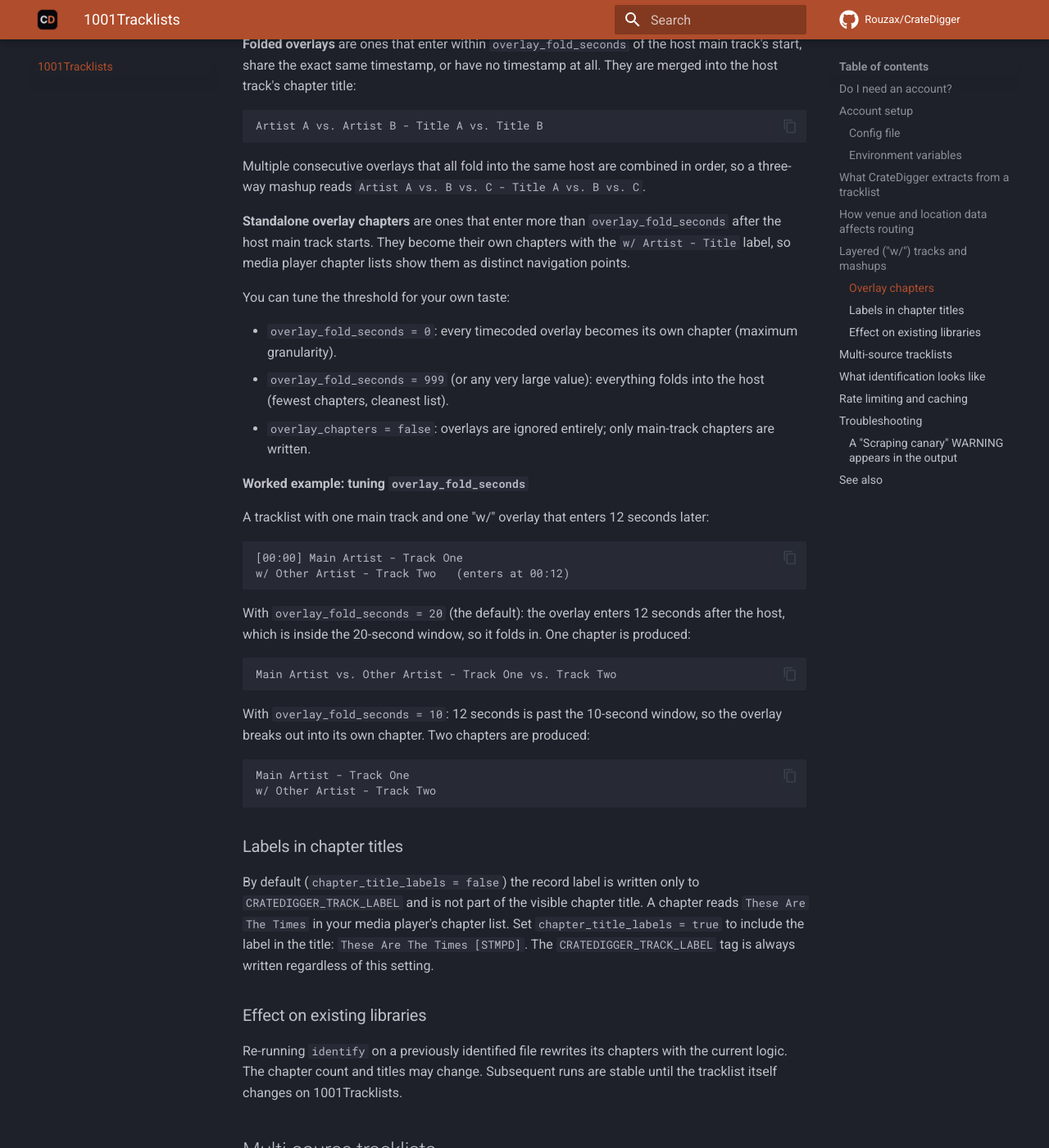
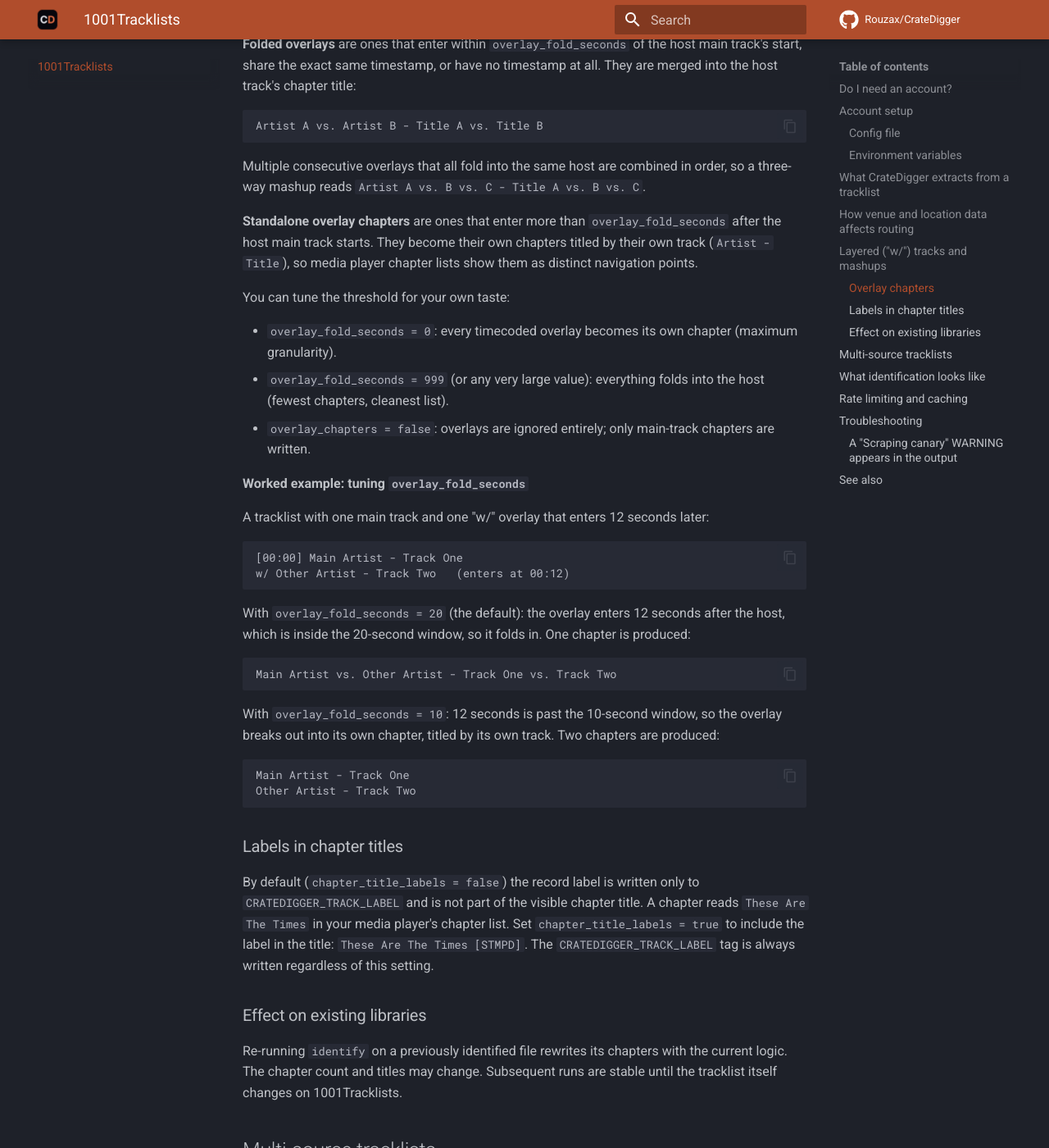
Before and after one commit to Rouzax/CrateDigger, an MkDocs documentation site: the page built from docs/tracklists.md, in a window 1280 px wide and 1400 px high, scrolled down 3524 px. Shown: the whole window at 82% size. Built offline with MkDocs 1.6.1 and Material for MkDocs 9.7.7, drawn with Linux system fonts in a browser that asks for light colours; comment, search, counter and statistics services are not loaded.

Commit message:
docs(tracklists): breakout overlay chapters keep their own title, not a "w/" label
A standalone (broken-out) overlay chapter is titled by its own track
(Artist - Title); no "w/" prefix is emitted (the "w/" only appears on the
1001Tracklists source row). Corrects the Standalone-overlay description and
the worked fold example output.

````diff
--- a/docs/tracklists.md
+++ b/docs/tracklists.md
@@ -100,7 +100,7 @@ Artist A vs. Artist B - Title A vs. Title B
 
 Multiple consecutive overlays that all fold into the same host are combined in order, so a three-way mashup reads `Artist A vs. B vs. C - Title A vs. B vs. C`.
 
-**Standalone overlay chapters** are ones that enter more than `overlay_fold_seconds` after the host main track starts. They become their own chapters with the `w/ Artist - Title` label, so media player chapter lists show them as distinct navigation points.
+**Standalone overlay chapters** are ones that enter more than `overlay_fold_seconds` after the host main track starts. They become their own chapters titled by their own track (`Artist - Title`), so media player chapter lists show them as distinct navigation points.
 
 You can tune the threshold for your own taste:
 
@@ -123,11 +123,11 @@ With `overlay_fold_seconds = 20` (the default): the overlay enters 12 seconds af
 Main Artist vs. Other Artist - Track One vs. Track Two
 ```
 
-With `overlay_fold_seconds = 10`: 12 seconds is past the 10-second window, so the overlay breaks out into its own chapter. Two chapters are produced:
+With `overlay_fold_seconds = 10`: 12 seconds is past the 10-second window, so the overlay breaks out into its own chapter, titled by its own track. Two chapters are produced:
 
 ```
 Main Artist - Track One
-w/ Other Artist - Track Two
+Other Artist - Track Two
 ```
 
 ### Labels in chapter titles
````
